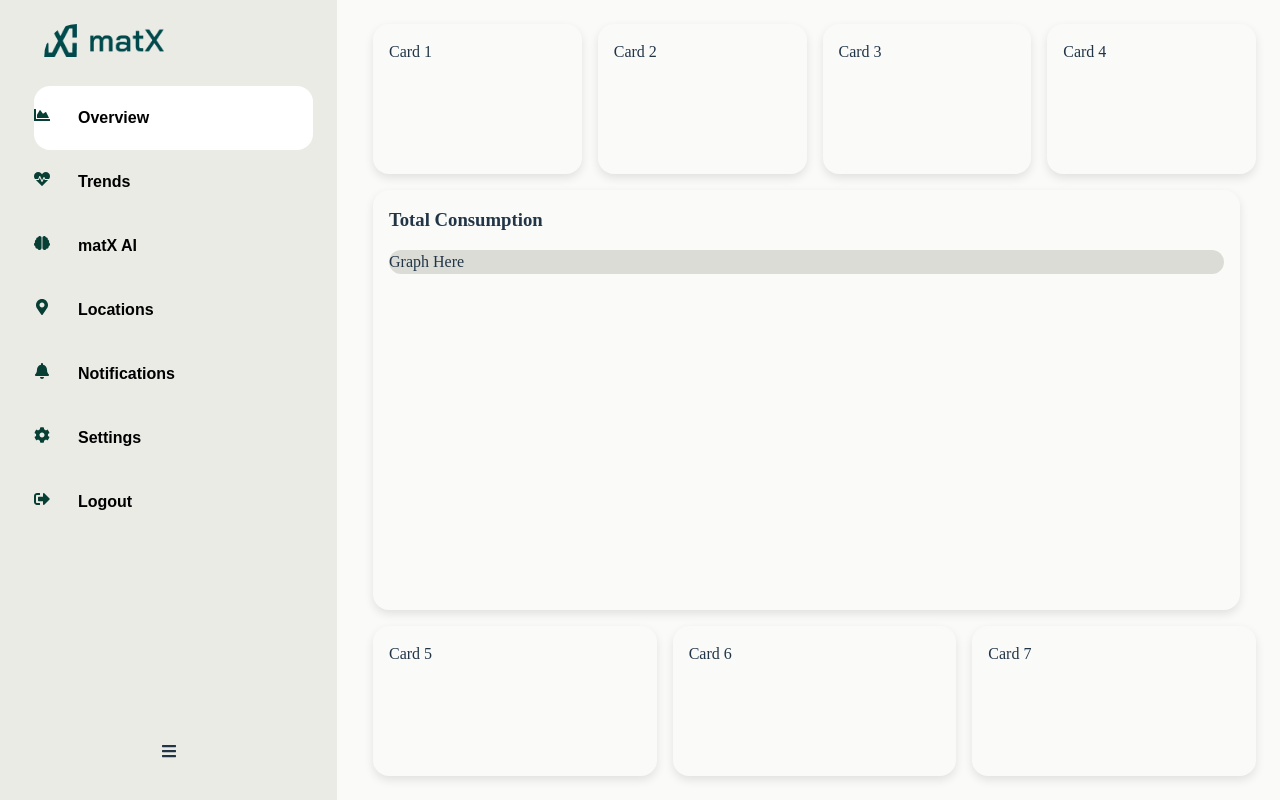
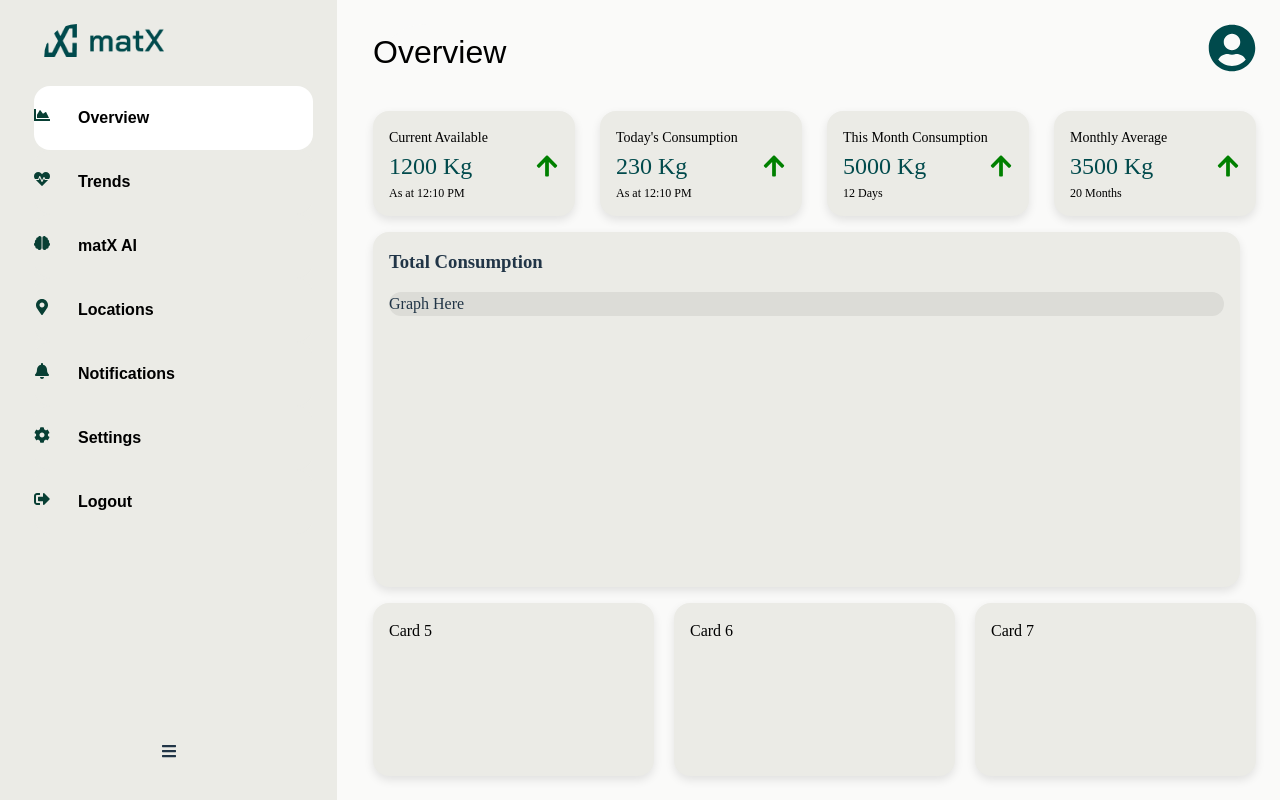
Before and after one commit to sirrotich/matx.africa, a React (Vite) app: page /dashboard in a window 1280 px wide. Built offline with nearby package versions, Linux system fonts and the light colour scheme.

Commit message:
add dashboard

```diff
--- a/src/pages/Dashboard.jsx
+++ b/src/pages/Dashboard.jsx
@@ -1,6 +1,6 @@
 import React, { useState } from 'react';
 import '../styles/Dashboard.css';
-import { FaChartArea, FaHeartbeat, FaBrain, FaMapMarkerAlt, FaBell, FaCog, FaSignOutAlt, FaBars } from 'react-icons/fa'; // Importing necessary icons
+import { FaChartArea, FaHeartbeat, FaBrain, FaMapMarkerAlt, FaBell, FaCog, FaSignOutAlt, FaBars, FaUserCircle, FaArrowUp } from 'react-icons/fa'; // Importing necessary icons
 import logo from '../assets/Vector.png'; // Update the path based on your project structure
 
 const Dashboard = () => {
@@ -8,21 +8,21 @@ const Dashboard = () => {
   const [isSidebarCollapsed, setIsSidebarCollapsed] = useState(false); // State for toggling sidebar collapse
 
   const sidebarItems = [
-    { text: 'Overview', icon: <FaChartArea /> },      // Container icon for Overview
-    { text: 'Trends', icon: <FaHeartbeat /> },         // Activity icon for Trends
-    { text: 'matX AI', icon: <FaBrain /> },            // Brain icon for matX AI
-    { text: 'Locations', icon: <FaMapMarkerAlt /> },  // Hotspot icon for Locations
-    { text: 'Notifications', icon: <FaBell /> },       // Bell icon for Notifications
-    { text: 'Settings', icon: <FaCog /> },             // Gear icon for Settings
-    { text: 'Logout', icon: <FaSignOutAlt /> },        // Logout icon
+    { text: 'Overview', icon: <FaChartArea /> },
+    { text: 'Trends', icon: <FaHeartbeat /> },
+    { text: 'matX AI', icon: <FaBrain /> },
+    { text: 'Locations', icon: <FaMapMarkerAlt /> },
+    { text: 'Notifications', icon: <FaBell /> },
+    { text: 'Settings', icon: <FaCog /> },
+    { text: 'Logout', icon: <FaSignOutAlt /> },
   ];
 
   const handleItemClick = (index) => {
-    setSelectedItem(index); // Set selected item to clicked index
+    setSelectedItem(index);
   };
 
   const toggleSidebar = () => {
-    setIsSidebarCollapsed(!isSidebarCollapsed); // Toggle collapse state
+    setIsSidebarCollapsed(!isSidebarCollapsed);
   };
 
   return (
@@ -51,23 +51,60 @@ const Dashboard = () => {
 
       {/* Main Content */}
       <div className="main-content">
-        <div className="top-cards">
-          <div className="small-card">Card 1</div>
-          <div className="small-card">Card 2</div>
-          <div className="small-card">Card 3</div>
-          <div className="small-card">Card 4</div>
+        {/* Selected Sidebar Text and Profile */}
+        <div className="header-section">
+          <div className="selected-item-text">
+            {sidebarItems[selectedItem].text}
+          </div>
+          <div className="profile-icon">
+            <FaUserCircle size={48} />
+          </div>
         </div>
 
+        {/* Top Cards */}
+        <div className="top-cards">
+          <div className="small-card">
+            <div className="card-text">Current Available</div>
+            <div className="card-number">
+              1200 Kg<FaArrowUp className="icon-right" />
+            </div>
+            <div className="card-subtext">As at 12:10 PM</div>
+          </div>
+          <div className="small-card">
+            <div className="card-text">Today's Consumption</div>
+            <div className="card-number">
+              230 Kg<FaArrowUp className="icon-right" />
+            </div>
+            <div className="card-subtext">As at 12:10 PM</div>
+          </div>
+          <div className="small-card">
+            <div className="card-text">This Month Consumption</div>
+            <div className="card-number">
+              5000 Kg<FaArrowUp className="icon-right" />
+            </div>
+            <div className="card-subtext">12 Days</div>
+          </div>
+          <div className="small-card">
+            <div className="card-text">Monthly Average</div>
+            <div className="card-number">
+              3500 Kg<FaArrowUp className="icon-right" />
+            </div>
+            <div className="card-subtext">20 Months</div>
+          </div>
+        </div>
+
+        {/* Large Card */}
         <div className="large-card">
           <h3>Total Consumption</h3>
           {/* Graph placeholder */}
           <div className="graph-placeholder">Graph Here</div>
         </div>
 
+        {/* Bottom Cards */}
         <div className="bottom-cards">
-          <div className="small-card">Card 5</div>
-          <div className="small-card">Card 6</div>
-          <div className="small-card">Card 7</div>
+          <div className="medium-card">Card 5</div>
+          <div className="medium-card">Card 6</div>
+          <div className="medium-card">Card 7</div>
         </div>
       </div>
     </div>
--- a/src/styles/Dashboard.css
+++ b/src/styles/Dashboard.css
@@ -107,22 +107,33 @@
 
 .top-cards, .bottom-cards {
     display: flex;
-    gap: 16px;
     flex-wrap: wrap; /* Allow cards to wrap */
+    color: black;
+    font-weight: 14px;
+    font-weight: 400;
+    gap: 20px;
 }
 
-.small-card, .large-card {
-    background-color: rgba(250, 250, 249, 1);
+.small-card, .medium-card, .large-card {
+    background: var(--surface-surface-neutral-2, rgba(235, 235, 230, 1));
     padding: 16px;
     border-radius: 16px;
     box-shadow: 0px 4px 10px rgba(0, 0, 0, 0.1);
     flex: 1; /* Flex-grow for responsiveness */
     min-width: 200px; /* Minimum width for cards */
     max-width: calc(100% - 16px); /* Prevent overflow from the flexbox */
+    gap: var(--SpacingSpacing-sm12);
 }
 
 .small-card {
-    height: 150px;
+    height: 105px;
+    gap: var(--SpacingSpacing-sm12);
+}
+
+.medium-card {
+    height: 173px;
+    gap: 20px;
+
 }
 
 .large-card {
@@ -135,6 +146,67 @@
     margin-top: 16px;
     border-radius: 12px;
 }
+
+/* Header Section with Profile and Selected Item Text */
+.header-section {
+    display: flex;
+    align-items: center;
+    justify-content: space-between; /* Space between selected text and profile */
+    width: 100%;
+    background-color: rgba(250, 250, 249, 1);
+    border-radius: 86.4px 0 0 0; /* Rounded top-left corner */
+    margin-bottom: 16px; /* Space below header section */
+}
+
+.selected-item-text {
+    font-family: 'Bai Jamjuree', sans-serif;
+    font-size: 32px;
+    font-weight: 500;
+    color: rgba(0, 0, 0, 1);
+}
+
+.profile-icon {
+    color: rgba(0, 74, 76, 1); /* Match the theme color */
+}
+/* Top Cards Styling */
+.top-cards {
+    display: flex;
+    gap: 25px;
+    flex-wrap: wrap;
+    color: black;
+    font-weight: 400;
+  }
+
+
+
+  .card-text {
+    font-size: 14px;
+    font-weight: 400;
+  }
+
+  .card-number {
+    font-size: 24px;
+    font-weight: 500;
+    display: flex;
+    align-items: center;
+    justify-content: space-between; /* Align icon to the right */
+    color: var(--text-text-primary-100, rgba(0, 74, 76, 1));
+
+  }
+
+  .card-subtext {
+    font-size: 12px;
+    gap: 4px;
+    font-weight: 400;
+    line-height: 18px;
+    letter-spacing: -2%;
+  }
+
+  .icon-right {
+    margin-left: 10px;
+    color: green; /* You can change this color based on your design */
+  }
+
 
 /* Media Queries for Responsiveness */
 @media (max-width: 768px) {
```
Also changed, not shown: src/assets/overview-icon.png (added).
